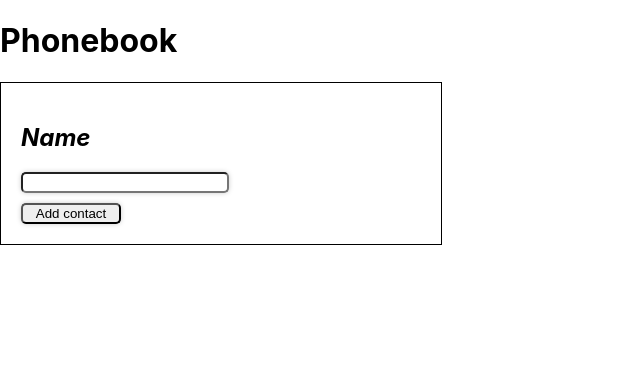
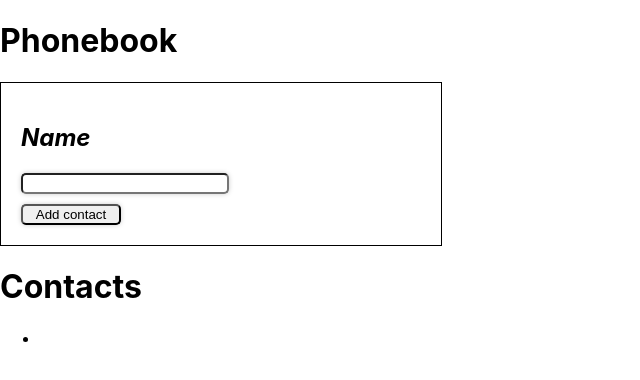
Before and after one commit to Vladimir-Plotnikov/goit-react-hw-02-phonebook, a React (Create React App) app: page / in a window 1280 px wide. Shown: the top 380 px of the page, without its empty margins (0-640 px from the left). Built offline with nearby package versions, Linux system fonts and the light colour scheme.

Commit message:
llllll
llllll

```diff
--- a/package.json
+++ b/package.json
@@ -7,6 +7,7 @@
     "@testing-library/jest-dom": "^5.16.3",
     "@testing-library/react": "^12.1.4",
     "@testing-library/user-event": "^13.5.0",
+    "nanoid": "^4.0.0",
     "react": "^18.1.0",
     "react-dom": "^18.1.0",
     "react-scripts": "5.0.1",
--- a/src/components/App.jsx
+++ b/src/components/App.jsx
@@ -3,18 +3,26 @@ import './ContactForm/ContactForm.css';
 import { ContactForm } from './ContactForm/ContactForm';
 
 export class App extends Component{
-  state = {
-  contacts: [],
-  name: ''
-  }
+
+  formSubmitHandler = data => {
+    return (data)
+}
+  // state = {
+  // contacts: [],
+  // name: ''
+  // }
 
 
   render() {
     return (
       <div className='GlobalClass'>
-        <div className='PhoneBookBox'>
+        <div className='PhoneBookBox' >
           <h1>Phonebook</h1>
-          <ContactForm/>
+          <ContactForm onSubmit={this.formSubmitHandler} />
+          <h1>Contacts</h1>
+                <ul>
+                    <li>{this.formSubmitHandler()}</li>
+                </ul>
         </div>
       </div>
   )
--- a/src/components/ContactForm/ContactForm.css
+++ b/src/components/ContactForm/ContactForm.css
@@ -27,3 +27,8 @@ button {
 .InputField {
     width: 200px;
 }
+
+.inputButton{
+display: flex;
+    flex-direction: column;
+}
--- a/src/components/ContactForm/ContactForm.jsx
+++ b/src/components/ContactForm/ContactForm.jsx
@@ -1,22 +1,54 @@
 import React, { Component } from 'react'
+import { nanoid } from 'nanoid'
 
 export class ContactForm extends Component{
+     state = {
+  contacts: [],
+  name: ''
+     }
+
+    handleNameChange = e => {
+          this.setState({ name: e.currentTarget.value })
+      }
+
+
+    handleSubmit = e => {
+    e.preventDefault()
+          this.props.onSubmit(this.state);
+          this.reset();
+      }
+
+    reset = () => {
+        this.setState({contacts: [], name: ''})
+    }
+
+    nameIdGenerate = nanoid();
+
+
+
     render() {
         return (
         <div className='ContactForm'>
 
-        <h2>Name</h2>
+            <h2>Name</h2>
+            <form
+              className='inputButton'
+              onSubmit={this.handleSubmit}>
 
-    <input className='InputField'
+             <label>
+              <input className='InputField'
   type="text"
-  name="name"
   pattern="^[a-zA-Zа-яА-Я]+(([' -][a-zA-Zа-яА-Я ])?[a-zA-Zа-яА-Я]*)*$"
   title="Name may contain only letters, apostrophe, dash and spaces. For example Adrian, Jacob Mercer, Charles de Batz de Castelmore d'Artagnan"
   required
-
-    />
-            <button className='Button' type='button'>Add contact</button>
-        </div>
+  onChange={this.handleNameChange}
+  name={this.state.name}
+    /></label>
+            <button
+                    className='Button'
+                    type='submit'>Add contact</button>
+                </form>
+            </div>
     )
 }
 }
```
Also changed, not shown: 1 other file (tests, documents, lock files or other folders).
